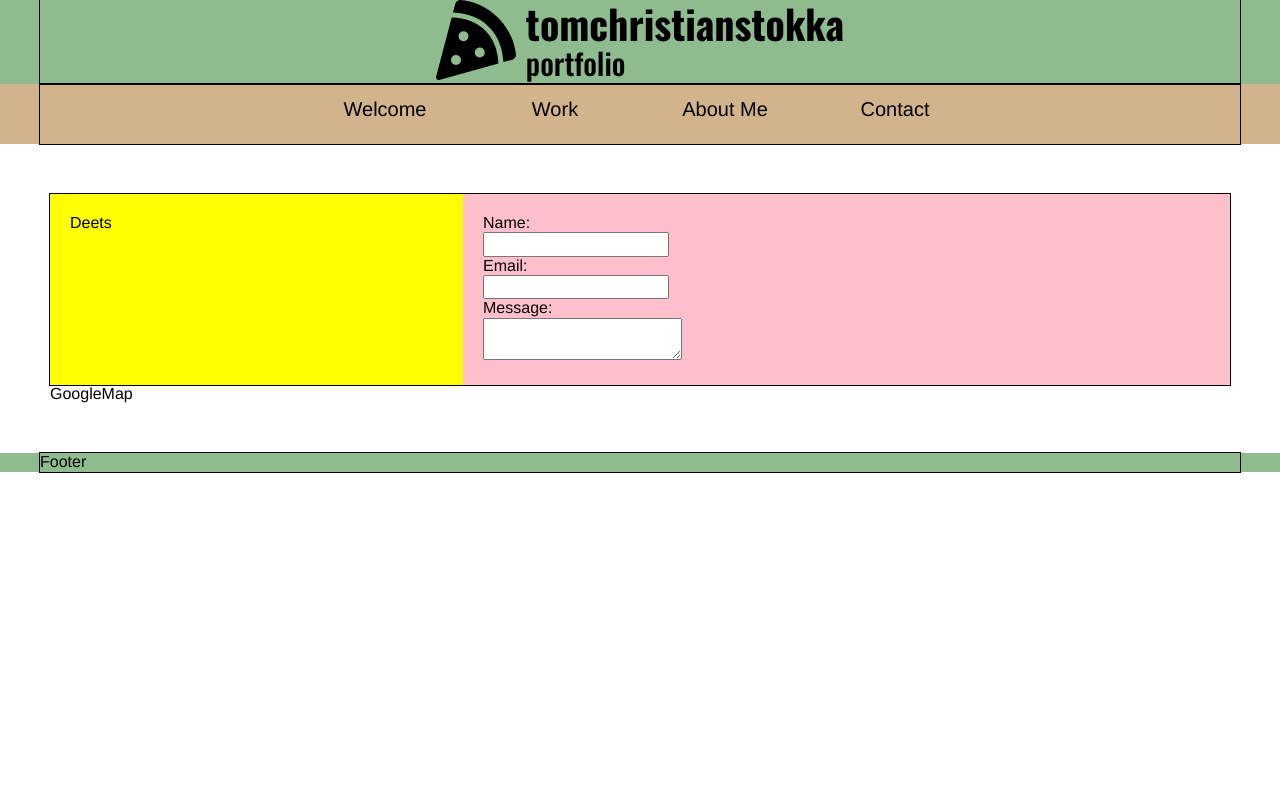
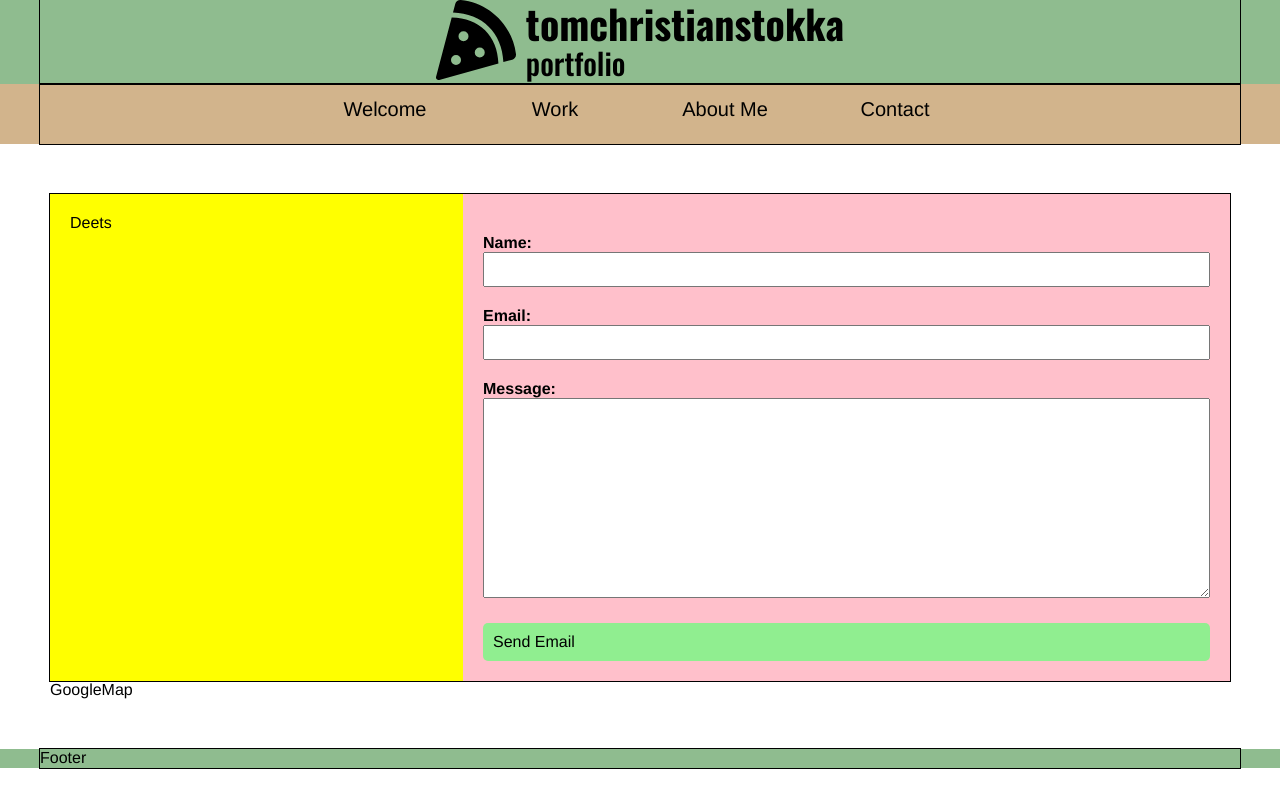
Before and after one commit to tomchristianstokka/My_Final_Project, a React (Create React App) app: page /contact in a window 1280 px wide. Built offline with nearby package versions, Linux system fonts and the light colour scheme.

Commit message:
Monday homework

```diff
--- a/src/App/Pages/Contact/ContactForm.jsx
+++ b/src/App/Pages/Contact/ContactForm.jsx
@@ -1,8 +1,12 @@
 import React, { useState } from 'react';
 import styled from 'styled-components';
 
+/* Scripts ---------------------------*/
+import API from '../../../common/axios.js';
+
 /* Components ---------------------------*/
 import FormGroup from '../../../common/Forms/FormGroup.jsx';
+import Button from '../../../common/Forms/Button.jsx';
 
 const formFields = {
     nameField: {
@@ -10,18 +14,33 @@
         label: 'Name',
         inputType: 'text',
         value: '',
+        validate: {
+            required: true,
+            valid: true,
+            message: '',
+        }
     },
     emailField: {
         id: 'userEmail',
         label: 'Email',
         inputType: 'email',
         value: '',
+        validate: {
+            required: false,
+            valid: true,
+            message: '',
+        }
     },
     messageField: {
         id: 'userMessage',
         label: 'Message',
         inputType: 'textarea',
         value: '',
+        validate: {
+            required: false,
+            valid: true,
+            message: '',
+        }
     },
 }
 
@@ -32,11 +51,25 @@
     const [userMessage, userMessageUpdate] = useState(formFields.messageField);
 
     const handleOnChange = (event, formField) => {
-        console.log(event.target.value, formField);
+        // console.log(event.target.value, formField);
 
         const newField = {
             ...formField,
             value: event.target.value,
+        }
+
+        if (newField.validate.required === true) {
+            console.log('Validating: ', newField.label);
+        }
+
+        if (newField.value.lenght < 4) {
+            // Let them know there is an error
+            newField.validate.valid = false;
+            newField.validate.message = `You forgot to fill out ${newField.label} field.`;
+        } else {
+            // Clear any errors
+            newField.validate.valid = true;
+            newField.validate.message = ``;
         }
 
         if (formField.id === 'userName') {
@@ -50,9 +83,29 @@
         }
     }
 
+const handleFormSubmit = (event) => {
+    event.preventDefault();
+    console.log('Captured Form Submit, we will take it from here');
+
+    if (userName.validate.valid === true && userEmail.validate.valid === true) {
+        console.log('Valid Submitting form');
+
+        // ..AJAX goes here: aka AXIOS
+        const postData = {
+            userName: userName,
+            userEmail: userEmail,
+            userMessage: userMessage,
+        }
+
+        API.post('/sendEmail', postData).then((result) => {
+            console.log('result', result);
+        });
+    }
+}
+
     return (
         <ContactFormStyled className='ContactForm'>
-            <form>
+            <form OnSubmit={ handleFormSubmit }>
                 <FormGroup
                     formField={ userName }
                     onChange={ handleOnChange }
@@ -65,6 +118,7 @@
                     formField={ userMessage }
                     onChange={ handleOnChange }
                 />
+                <Button type='submit'>Send Email</Button>
             </form>
         </ContactFormStyled>
     );
--- /dev/null
+++ b/src/common/Forms/Button.jsx
@@ -0,0 +1,33 @@
+import React from 'react';
+import styled from 'styled-components';
+
+const Button = ({children, type}) => {
+
+    return (
+        <ButtonStyled
+            className='Button'
+            type={ type }
+        >
+            { children }
+        </ButtonStyled>
+    );
+}
+
+export default Button;
+
+const ButtonStyled = styled.div`
+    background-color: lightgreen;
+    padding: 10px;
+    border: none;
+    outline: none;
+    border-radius: 5px;
+
+
+    &:hover {
+        background-color: darkgreen;
+    }
+
+    &:active {
+        background-color: black;
+    }
+`;
--- a/src/common/Forms/FormGroup.jsx
+++ b/src/common/Forms/FormGroup.jsx
@@ -11,6 +11,10 @@
     return (
         <FormGroupStyled className='FormGroup'>
             <label htmlFor={ formField.id }>{formField.label}:</label>
+        {
+                (formField.validate.message) &&
+                <div className='feedback'>{ formField.validate.message }</div>
+        }
             <Control formField={ formField } onChange={ onChange} />
         </FormGroupStyled>
     );
@@ -19,5 +23,22 @@
 export default FormGroup;
 
 const FormGroupStyled = styled.div`
-
+    margin: 20px 0px;
+    label {
+        font-weight: bold;
+    }
+    .feedback {
+        color: red;
+        margin: 5px 0px;
+    }
+    .Control {
+        input, textarea {
+            width: 100%;
+            font-size: 18px;
+            padding: 5px;
+        }
+        textarea {
+            height: 200px;
+        }
+    }
 `;
```
